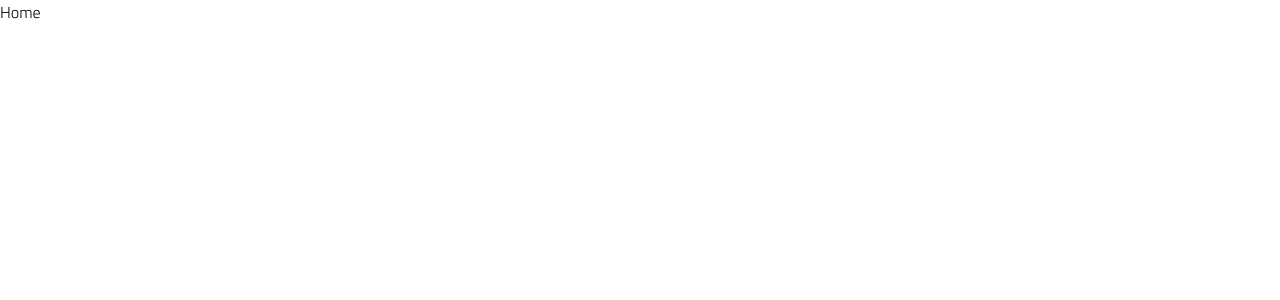
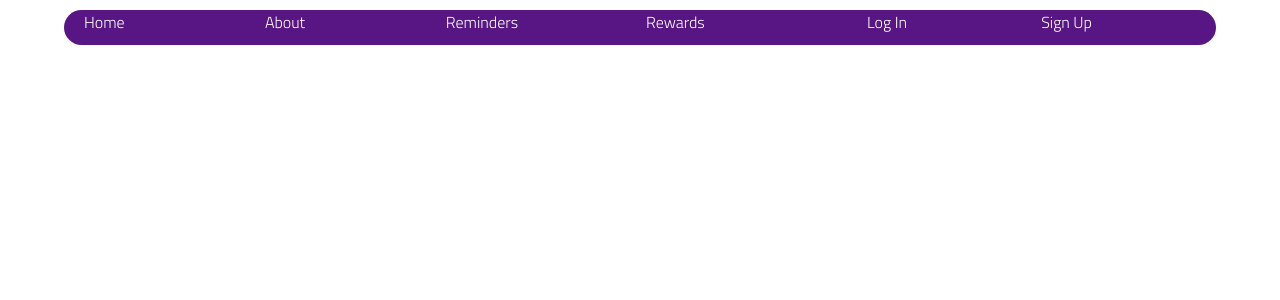
Before and after one commit to Fall-Hacks-2023/Fall_Hacks_FE, a React (Create React App) app: page / in a window 1280 px wide. Shown: the top 300 px of the page. Built offline with nearby package versions, Linux system fonts and the light colour scheme.

Commit message:
chore: Added NavBar

```diff
--- a/package.json
+++ b/package.json
@@ -6,14 +6,17 @@
     "@chakra-ui/react": "^2.8.1",
     "@emotion/react": "^11.11.1",
     "@emotion/styled": "^11.11.0",
+    "@reduxjs/toolkit": "^1.9.7",
     "@testing-library/jest-dom": "^5.17.0",
     "@testing-library/react": "^13.4.0",
     "@testing-library/user-event": "^13.5.0",
     "framer-motion": "^10.16.4",
     "react": "^18.2.0",
     "react-dom": "^18.2.0",
+    "react-redux": "^8.1.3",
     "react-router-dom": "^6.17.0",
     "react-scripts": "5.0.1",
+    "redux": "^4.2.1",
     "web-vitals": "^2.1.4"
   },
   "scripts": {
--- a/src/App.js
+++ b/src/App.js
@@ -5,6 +5,7 @@ import Register from "./pages/Register";
 
 
 function App() {
+
   return (
     <Routes>
         <Route path="/" element={<Home/>}/>
--- a/src/pages/Home.jsx
+++ b/src/pages/Home.jsx
@@ -1,7 +1,29 @@
 import React from 'react'
+import { Grid, GridItem } from '@chakra-ui/react'
+const Home = () => {
+  return (
+    <Grid templateColumns='repeat(5, 1fr)' gap={6} h='35' w='90%' bg='#581584'borderRadius={20} margin={'auto'} marginTop={10} display={'flex'} flexDirection={'row'}>
+    <GridItem w='90%' h='10' bg='blue.500' color={'white'} marginLeft={20} >
+        Home
+    </GridItem>
+    <GridItem w='90%' h='10' bg='blue.500' color={'white'}>
+        About
+    </GridItem>
+    <GridItem w='100%' h='10' bg='blue.500' color={'white'}>
+        Reminders
+    </GridItem>
+    <GridItem w='90%' h='10' bg='blue.500' color={'white'}>
+        Rewards
+    </GridItem>
 
-export default function Home() {
-  return (
-    <div>Home</div>
+    <GridItem w='90%' h='10' bg='blue.500' paddingLeft={'40'}  color={'white'}>
+    Log In
+    </GridItem>
+    <GridItem w='90%' h='10' bg='blue.500' color={'white'}>
+    Sign Up
+    </GridItem>
+</Grid>
   )
 }
+
+export default Home
```
Also changed, not shown: 1 other file (tests, documents, lock files or other folders).
